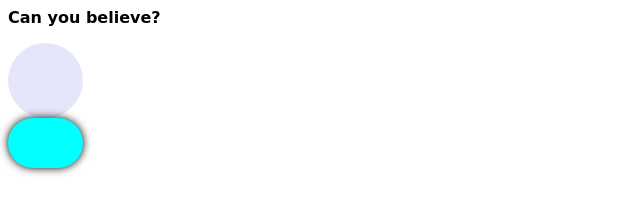
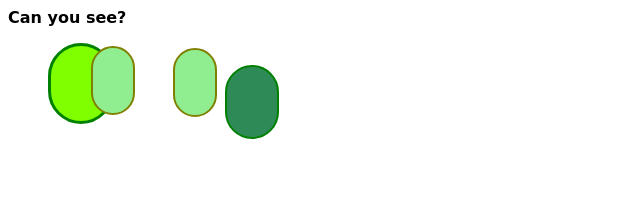
Before and after one commit to leonus009/A-start, a plain HTML site: page index.html in a window 1280 px wide. Shown: the whole page, without its empty margins (0-640 px from the left). Drawn offline with Linux system fonts and the light colour scheme.

Commit message:
Attempt at making a tree
Changed colors and played around with positions. Attempting to make a tree with changing leave colors while hovering. A friend suggested using javascript to accomplish what I'm trying to do, might try and see what can be done.

```diff
--- a/index.html
+++ b/index.html
@@ -1,23 +1,29 @@
 <html lang="en" dir="ltr">
   <head>
     <meta charset="utf-8">
-    <title>A cute title</title>
+    <title>A morpho tree</title>
     <link rel="stylesheet" type="text/css" href="stylesheet.css">
+    <link rel="tree" type="text/js" href="tree.js">
   </head>
   <body>
-    <p> <b>Can you believe?
+    <p> <b>Can you see?
 </b></p>
-<div id='uwu'>
+<div class="relative" id='o1'>
+  <div id='oo1'>
+    <div>
   </div>
-  <div id='owo'>
-    </div>
-    <div id='uwo'>
-      </div>
-      <div id='hay'>
-        </div>
-        <div id='lmao'>
-          </div>
-          <div id='LOL'>
-            </div>
+<div id='o2'>
+  <div id='oo2'>
+    <div>
+  </div>
+<div id='o3'>
+  </div>
+<div id='o4'>
+  </div>
+<div id='o5'>
+  </div>
+<div id='o6'>
+  </div>
+
   </body>
 </html>
--- a/stylesheet.css
+++ b/stylesheet.css
@@ -2,26 +2,67 @@ p {
 font-family:cursive;
 
 }
-#uwu {
-background-color: lavender;
-width: 75px;
+#o1 {
+background-color: chartreuse;
+width: 60px;
 height: 75px;
-border-radius: 75px;
+border-radius: 75px;}
+
+div.relative {
+position: relative;
+left:40px;
+down:40px;
+border: 3px solid green;
 }
 
-#uwu:hover {
-  background-color: gold;
+#o1:hover {
+  background-color: green;
+transition: 3s;
+}
+
+#o2 {
+  position: relative;
+  left: 40px;
+  down: 25px ;
+  border: 2px solid olive;
+  background-color: lightgreen;
+  width:40px;
+  height:65px;
+  border-radius: 75px;
+}
+
+#o2:hover {
+  background-color: greenyellow;
 transition: 2s;
 }
-
-#owo {
-  box-shadow:0px 0px 8px 0px black;
-  background-color: aqua;
-  width:75px;
-  height:50px;
+#oo2 {
+  position: relative;
+  left: 80px;
+  down: 25px ;
+  border: 2px solid olive;
+  background-color: lightgreen;
+  width:40px;
+  height:65px;
   border-radius: 75px;
 }
-#owo:hover {
-  background-color: chocolate;
+#oo2:hover {
+  background-color: greenyellow;
 transition: 2s;
 }
+#o3{
+  position: relative;
+  left: 50px;
+  top: 15px;
+  border: 2px solid green;
+  background-color: seagreen;
+  width:50px;
+  height: 70px;
+  border-radius: 90px;
+}
+#o3:hover {
+  background-color: teal;
+  transition: 1s;
+}
+#o4
+#o5
+#o6
```
Also changed, not shown: tree.js (added).
